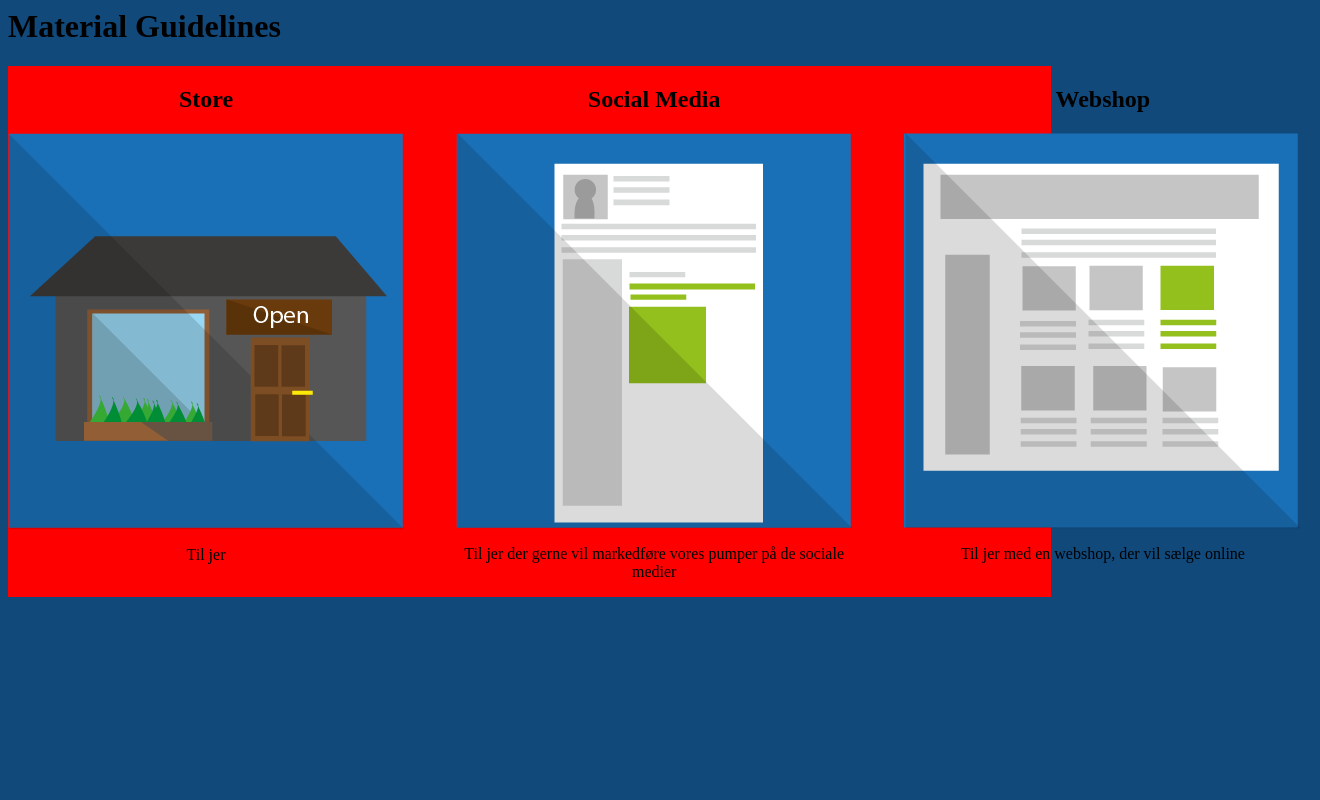
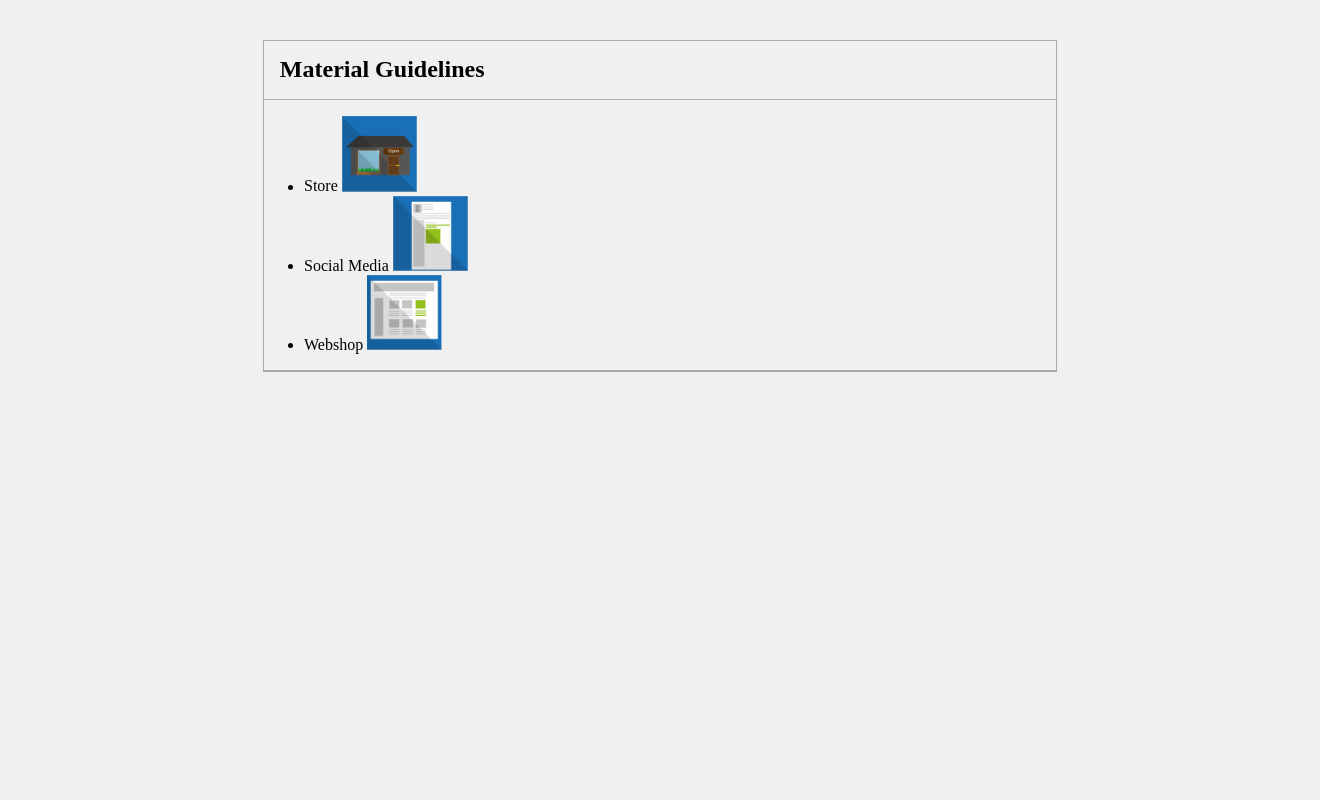
Before and after one commit to Dannyfk/Grundfos, a PHP site: page /materialGuidelines.php in a window 1320 px wide. Run offline with PHP 8.4, Linux system fonts and the light colour scheme.

Commit message:
Guidelines

```diff
--- a/css/Guideline.css
+++ b/css/Guideline.css
@@ -1,14 +1,81 @@
 .wrapper {
-    width:100%;
+    width:60%;
+    height: auto;
+    border-right: 1.5px solid darkgrey;
+    border-bottom: 2px solid darkgrey;
+    border-left: 1.5px solid darkgrey;
+    margin:0 auto;
+
 
 }
 
 
 .gridguide {
-    width:80%;
+width:100%;
 display:grid;
 grid-template-columns: 1fr 1fr 1fr;
-grid-gap: 5%;
-background-color:red;
 text-align: center;
+padding-bottom: 5%;
+padding-top: 5%;
+background-color:white;
+
+
 }
+
+.gridguide a {
+    text-decoration:none;
+    color:black;
+}
+
+.gridguide div {
+border: 2px solid darkgrey;
+background-color:#D3D3D3;
+width:70%;
+margin: 0 auto;
+
+}
+
+h1 {
+    border-top: 1.5px solid darkgrey;
+    border-bottom: 1.5px solid darkgrey;
+    margin-top:5%;
+    margin-bottom:0;
+    padding: 2%;
+    font-size:1.5em;
+
+
+}
+
+.gridguide p {
+    font-size:1.2em;
+     padding-left:2%;
+     padding-right:2%;
+}
+
+.gridguide h2 {
+     font-size: 1.6em;
+     font-weight: normal;
+     margin: 0 auto;
+     padding-top:2%;
+     padding-bottom:2%;
+
+}
+
+.gridguide img {
+    border-top: 1.5px solid darkgrey;
+    border-bottom: 1.5px solid darkgrey;
+    width:99%;
+    height: auto;
+    margin-top:2%;
+}
+
+
+.fade:hover {
+  opacity: 0.5;
+}
+
+
+.selector img {
+    width:10%;
+    height: auto;
+}
--- a/css/style.css
+++ b/css/style.css
@@ -1,5 +1,8 @@
 body {
-  background-color: #11497b; }
+ background-color: #F0F0F0;
+ margin:0;
+ padding:0;
+ }
 
 nav ul {
   display: inline; }
--- a/materialGuidelines.php
+++ b/materialGuidelines.php
@@ -6,31 +6,16 @@
 <link rel="stylesheet" href="css/Guideline.css">
 
 
-
 <div class="wrapper">
 <h1> Material Guidelines </h1>
 
+    <ul class=selector>
+        <li> Store <img src="images/store.png"> </li>
+        <li> Social Media <img src="images/social.png"> </li>
+        <li> Webshop <img src="images/webshop.png"> </li>
+
+    </ul>
 
 
-<section class="gridguide">
-    <div>
-        <h2> Store </h2>
-        <img src="images/store.png">
-        <p> Til jer   </p>
-    </div>
-
-    <div>
-        <h2> Social Media </h2>
-        <img src="images/social.png">
-        <p> Til jer der gerne vil markedføre vores pumper på de sociale medier </p>
-    </div>
-
-    <div>
-        <h2> Webshop </h2>
-        <img src="images/webshop.png">
-        <p> Til jer med en webshop, der vil sælge online </p>
-    </div>
-
-</section>
 
 </div>
```
Also changed, not shown: guidelineSelect.php (added, +42 -0 lines).
